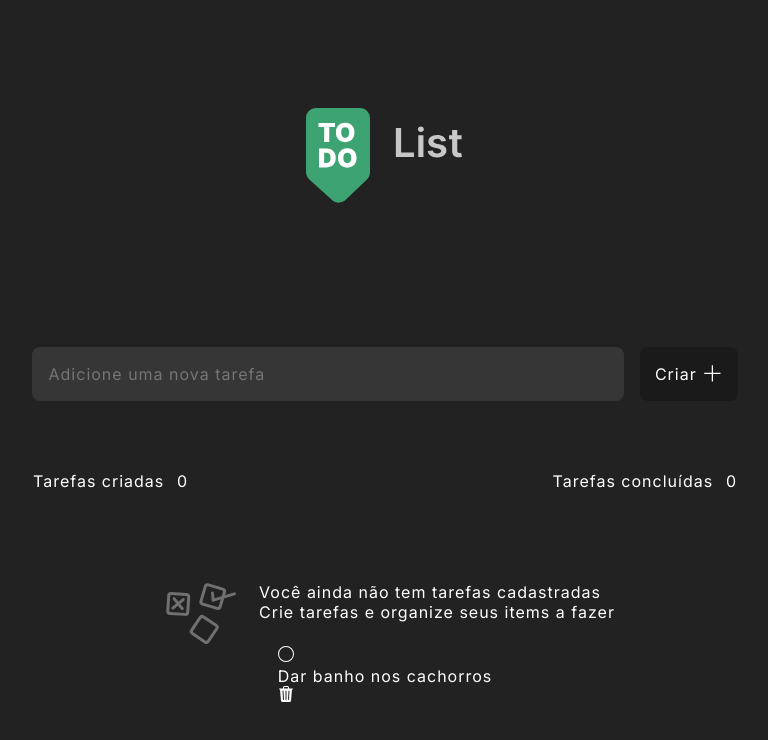
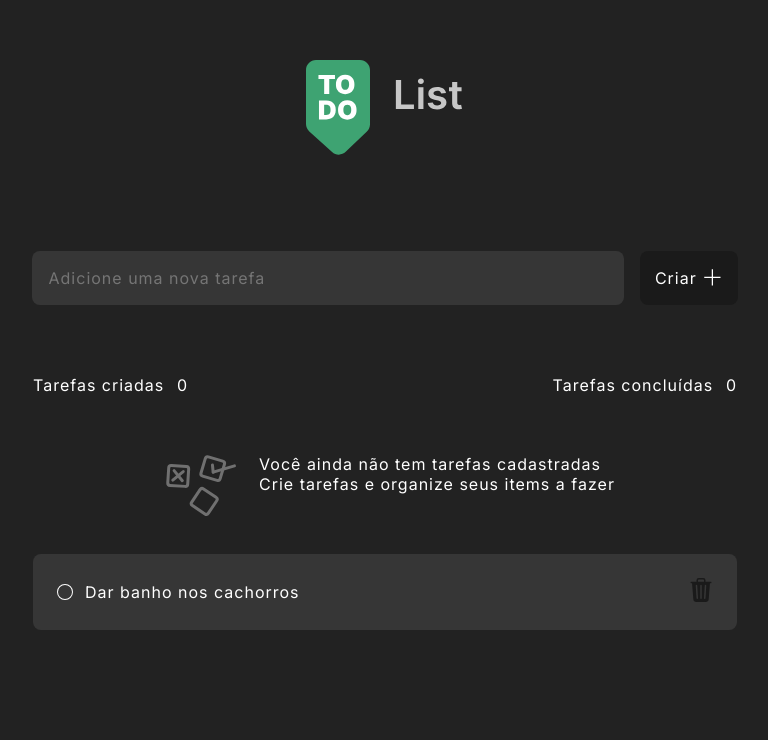
Before and after one commit to fxsjunior/Todo-list-com-React-e-TS, a React (Vite) app in the folder todo-list-ts/: page / in a window 1280 px wide. Shown: the top 740 px of the page, without its empty margins (255-1023 px from the left). Built offline with nearby package versions, Linux system fonts and the light colour scheme.

Commit message:
Usando components do react

```diff
--- a/todo-list-ts/src/App.tsx
+++ b/todo-list-ts/src/App.tsx
@@ -4,26 +4,32 @@ import emptyTask from './assets/empty.tasks.svg.svg'
 import { VscAdd } from "react-icons/vsc";
 import { BsCircle } from "react-icons/bs";
 import { BsTrash3Fill } from "react-icons/bs";
+import { BsCheckCircle } from "react-icons/bs";
+import { MdDelete } from 'react-icons/md';
+import { Header } from './components/Header';
+
 
 
 export function App() {
-  const addTask = () => {
+  const addTask = (e: any) => {
+    e.preventDefault()
     console.log("fui clicado")
+  }
+
+  function deleteTask() {
+    console.log("fui dele")
   }
 
   return (
     <div className="App">
       <div className='wrapper'>
-        <header className='header'>
-          <img src={todoLogo} alt='Logo todo lsit' />
-        </header>
+        <Header />
 
         <main className='main'>
           <form action="" className='form'>
             <input type="text" placeholder='Adicione uma nova tarefa' className='input' />
-            <button type='submit' className='botaoCriar' onClick={() => addTask} >Criar <VscAdd size={20} /></button>
+            <button type='submit' className='botaoCriar' onClick={addTask} >Criar <VscAdd size={20} /></button>
           </form>
-
 
 
           <div className="task-container">
@@ -45,13 +51,18 @@ export function App() {
             </div>
           </div>
 
-          <div className="tasks_list">
+          <div className="tasks-list">
             <div className="task">
-              <div>
+              <div className='task-description'>
                 <BsCircle />
-                <p>Dar banho nos cachorros</p>
+                <p>Dar banho nos cachorros </p>
               </div>
-              <BsTrash3Fill />
+              <button
+                type='button'
+                className='remove'
+                onClick={deleteTask}>
+                <BsTrash3Fill size={24} />
+              </button>
             </div>
           </div>
 
--- /dev/null
+++ b/todo-list-ts/src/components/Header/index.tsx
@@ -0,0 +1,11 @@
+import todoLogo from '../../assets/todo-logo.svg.svg'
+import './styles.css'
+
+export function Header() {
+
+    return (
+        <header className='header'>
+          <img src={todoLogo} alt='Logo todo lsit' />
+        </header>
+    )
+}
--- /dev/null
+++ b/todo-list-ts/src/components/Header/styles.css
@@ -0,0 +1,7 @@
+.header {
+  display: flex;
+  justify-content: center;
+  align-items: center;
+
+  padding: 3.75rem;
+}
--- a/todo-list-ts/src/styles/App.css
+++ b/todo-list-ts/src/styles/App.css
@@ -9,13 +9,6 @@
   justify-content: center;
 }
 
-.header {
-    display: flex;
-    justify-content: center;
-    align-items: center;
-
-    padding: 6.75rem;
-}
 
 .form {
   /* width: 25rem; */
@@ -39,11 +32,11 @@
 .botaoCriar {
   display: flex;
   align-items: center;
-    padding: .9rem;
+  padding: 0.9rem;
   border: 1px solid transparent;
   background: var(--gray-700);
   color: var(--blue-100);
-    gap: .4rem;
+  gap: 0.4rem;
   transition: 1s;
 }
 
@@ -74,20 +67,51 @@
   display: flex;
   align-items: center;
   justify-content: center;
-    gap: .8rem;
+  gap: 0.8rem;
 }
 
 .empty-task {
-    padding-top: 4.25rem;
+  padding: 2.25rem 0px;
   display: flex;
   gap: 1rem;
   align-items: center;
 }
 
+.tasks-list {
+  width: 44rem;
 
+  display: flex;
+  flex-direction: column;
+}
 
-@media (max-width:768) {
+.task {
+  display: flex;
+  align-items: center;
+  padding: 24px;
+  background: var(--gray-400);
+  border-radius: 8px;
+  justify-content: space-between;
+  gap: 12px;
+}
+
+.task-description {
+  display: flex;
+  align-items: center;
+  gap: 12px;
+  width: 39rem;
+}
+
+.remove {
+    background: transparent;
+    color: var(--gray-700);
+    border: none;
+}
+
+.remove:hover {
+    color: var(--red-500);
+}
+
+@media (max-width: 768) {
   html {
-
   }
 }
```
Lines whose indentation alone changed are shown as unchanged.
